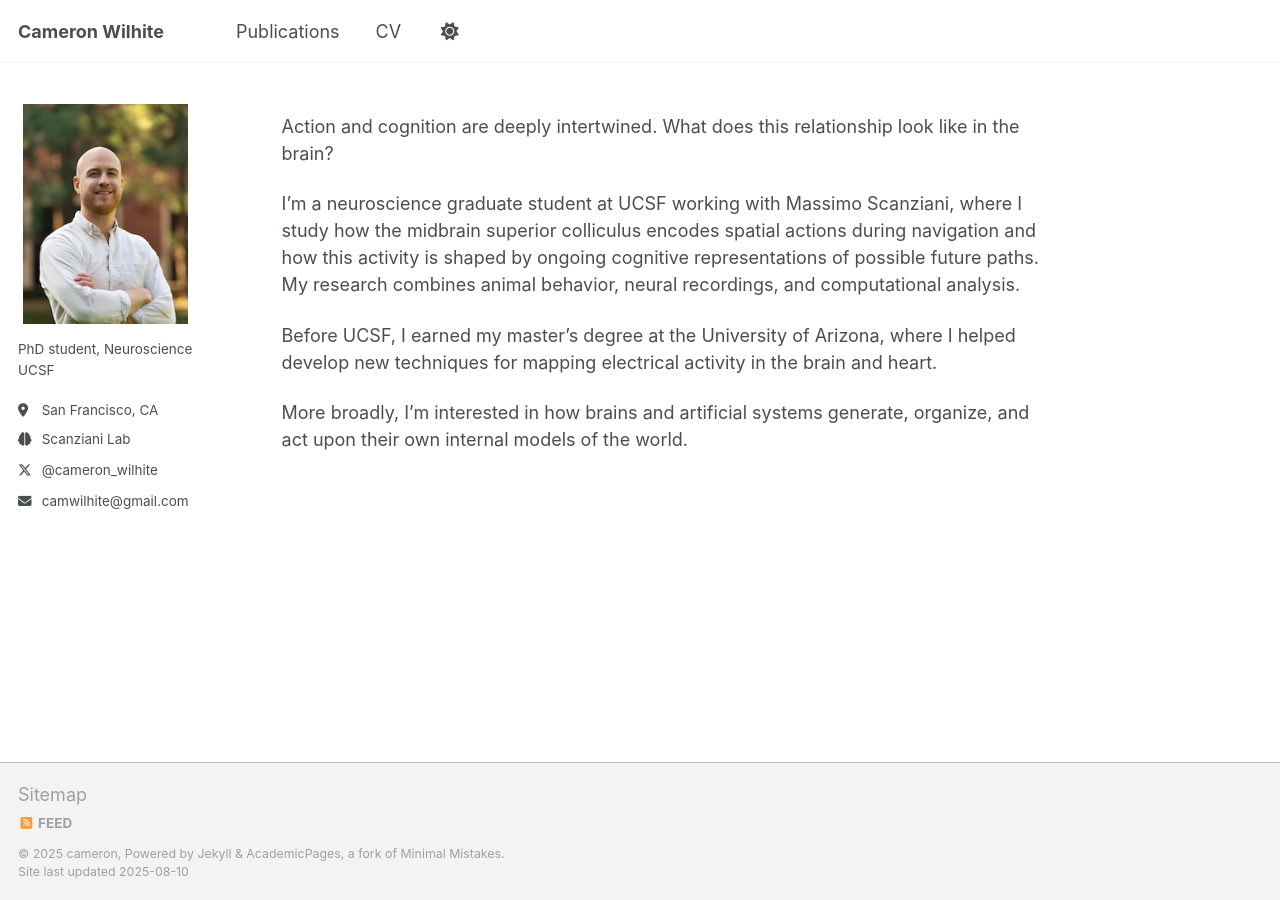
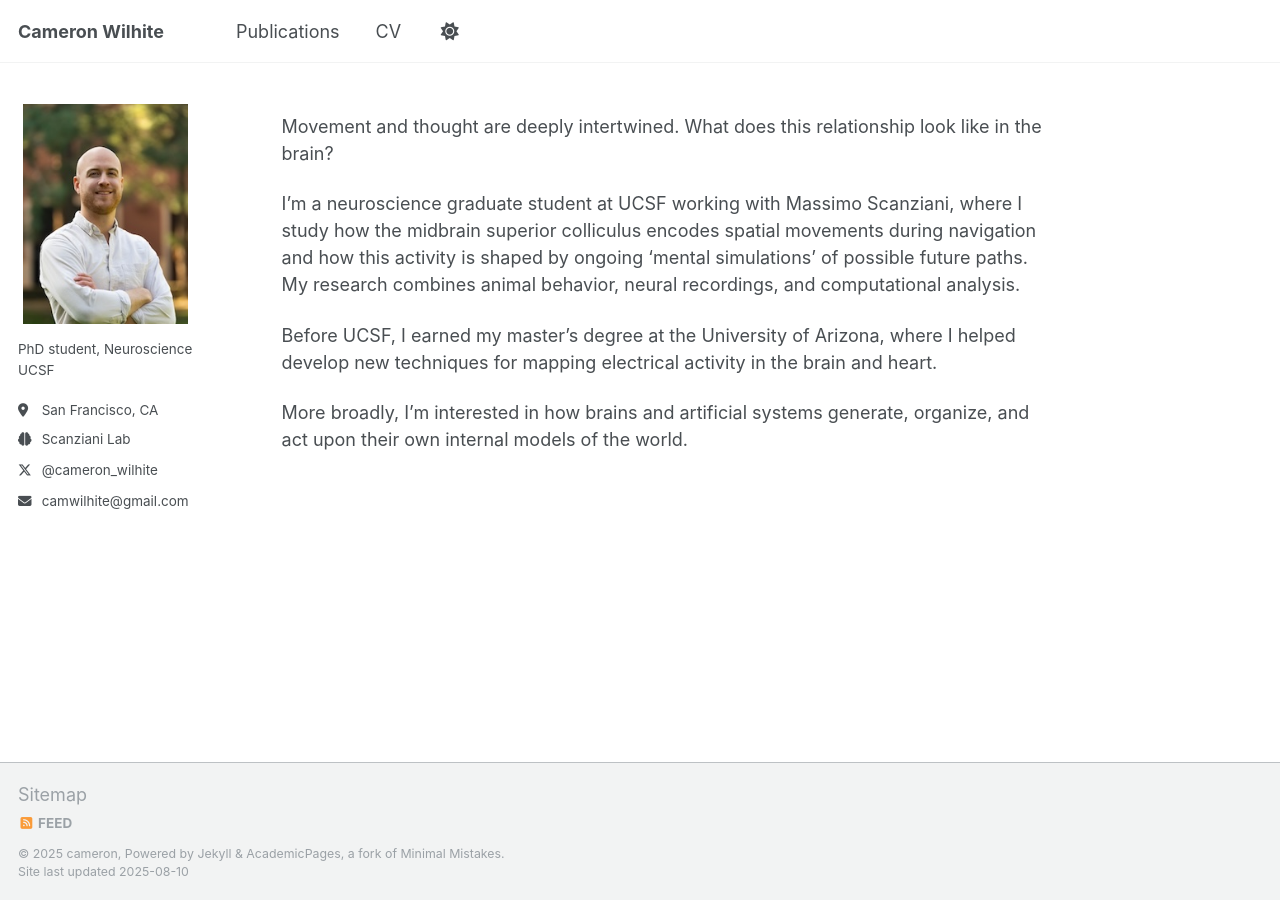
Before and after one commit to camwilhite/camwilhite.github.io, a Jekyll site: the page built from _pages/about.md, in a window 1280 px wide. Built offline with Jekyll 4.4.1, drawn with Linux system fonts in a browser that asks for light colours; a script that is not in the unit is left out.

Commit message:
Update about.md

```diff
--- a/_pages/about.md
+++ b/_pages/about.md
@@ -7,9 +7,9 @@ redirect_from:
   - /about.html
 ---
 
-Action and cognition are deeply intertwined. What does this relationship look like in the brain?
+Movement and thought are deeply intertwined. What does this relationship look like in the brain?
 
-I'm a neuroscience graduate student at UCSF working with Massimo Scanziani, where I study how the midbrain superior colliculus encodes spatial actions during navigation and how this activity is shaped by ongoing cognitive representations of possible future paths. My research combines animal behavior, neural recordings, and computational analysis.
+I'm a neuroscience graduate student at UCSF working with Massimo Scanziani, where I study how the midbrain superior colliculus encodes spatial movements during navigation and how this activity is shaped by ongoing 'mental simulations' of possible future paths. My research combines animal behavior, neural recordings, and computational analysis.
 
 Before UCSF, I earned my master's degree at the University of Arizona, where I helped develop new techniques for mapping electrical activity in the brain and heart.
 
```
